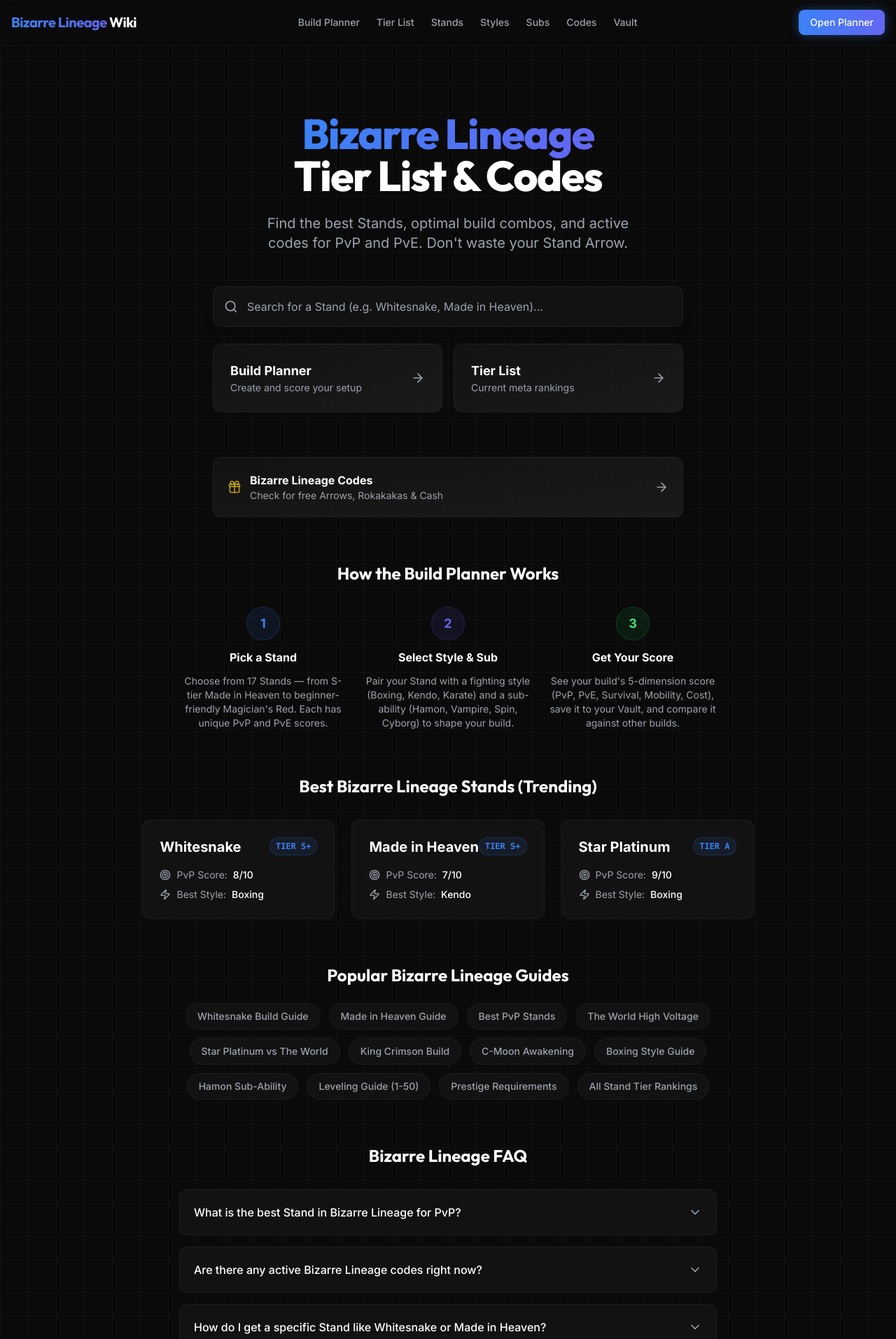
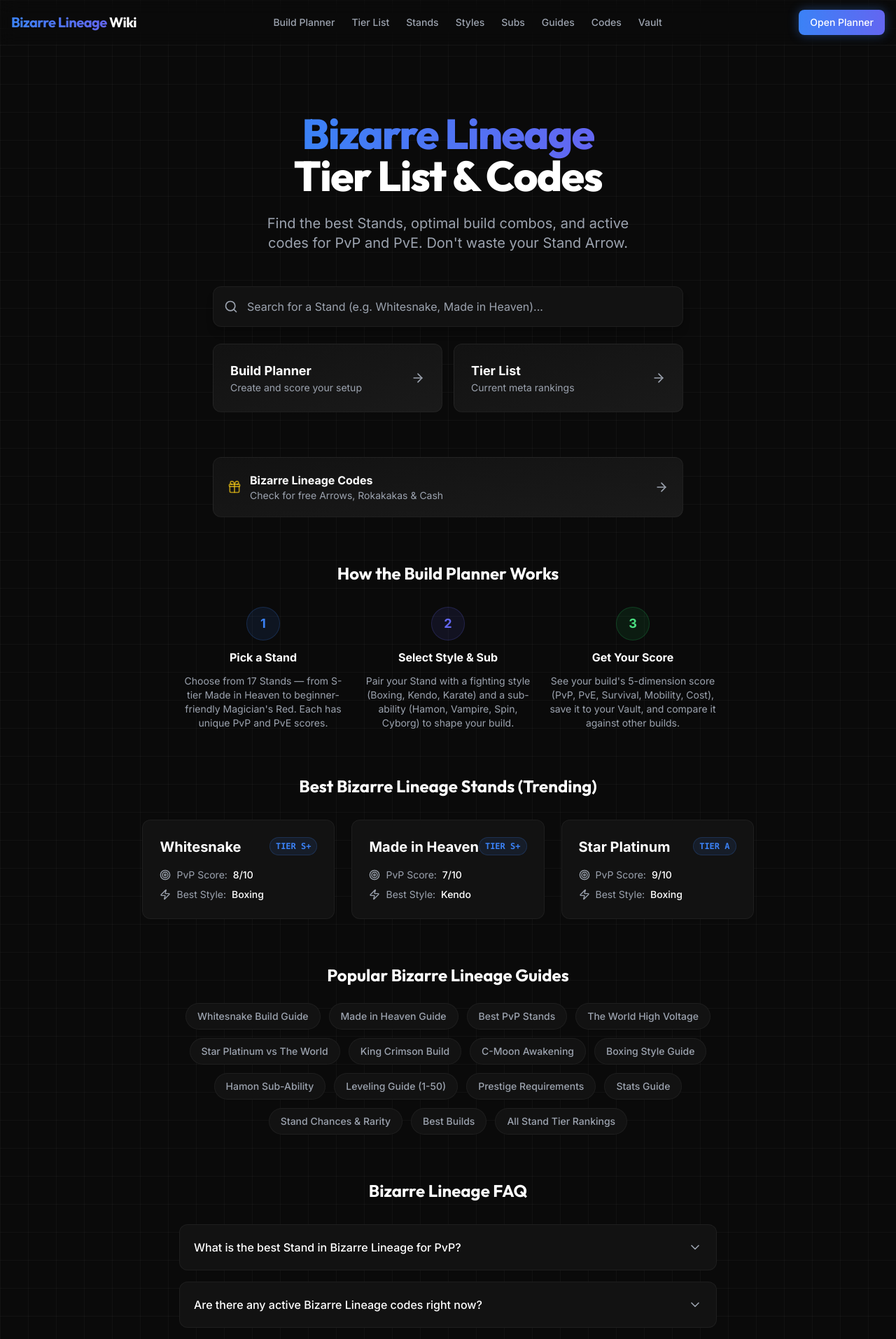
Before and after one commit to jasperchou57/bizarre-lineage-tools, a Next.js app: page / in a window 1280 px wide. Shown: the top 1913 px of the page at 70% size. Built offline with nearby package versions, Linux system fonts and the light colour scheme.

Commit message:
feat: add guide links to homepage and navbar
- Navbar: added 'Guides' link pointing to /guides/best-builds
- Homepage popular links: added Stats Guide, Stand Chances, Best Builds

Co-Authored-By: Oz <oz-agent@warp.dev>

```diff
--- a/src/app/page.tsx
+++ b/src/app/page.tsx
@@ -51,6 +51,9 @@ const popularLinks = [
   { label: "Hamon Sub-Ability", href: "/sub-abilities/hamon" },
   { label: "Leveling Guide (1-50)", href: "/guides/leveling" },
   { label: "Prestige Requirements", href: "/guides/prestige" },
+  { label: "Stats Guide", href: "/guides/stats" },
+  { label: "Stand Chances & Rarity", href: "/guides/stand-chances" },
+  { label: "Best Builds", href: "/guides/best-builds" },
   { label: "All Stand Tier Rankings", href: "/tier-list" },
 ];
 
--- a/src/components/layout/Navbar.tsx
+++ b/src/components/layout/Navbar.tsx
@@ -15,6 +15,7 @@ export function Navbar() {
                     <Link href="/stands" className="text-sm font-medium text-muted hover:text-white transition-colors">Stands</Link>
                     <Link href="/fighting-styles" className="text-sm font-medium text-muted hover:text-white transition-colors">Styles</Link>
                     <Link href="/sub-abilities" className="text-sm font-medium text-muted hover:text-white transition-colors">Subs</Link>
+                    <Link href="/guides/best-builds" className="text-sm font-medium text-muted hover:text-white transition-colors">Guides</Link>
                     <Link href="/codes" className="text-sm font-medium text-muted hover:text-white transition-colors">Codes</Link>
                     <Link href="/vault" className="text-sm font-medium text-muted hover:text-white transition-colors">Vault</Link>
                 </div>
```
